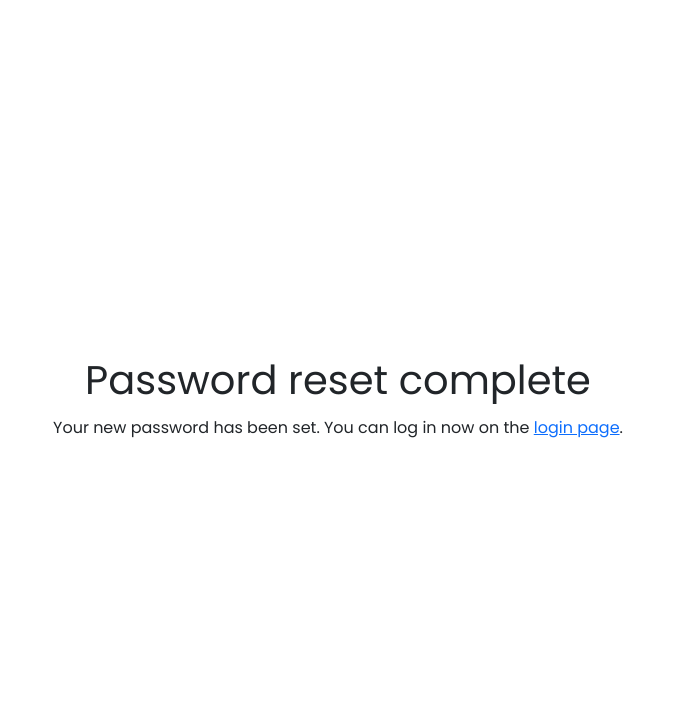
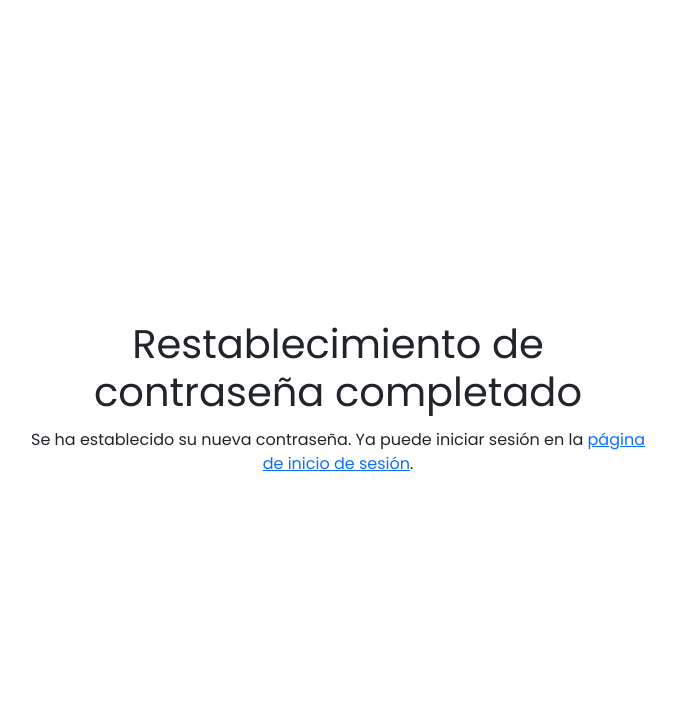
Before and after one commit to ICESI-PI1-2024A-3/ccsa-grupo-1, a Django app: page /accounts/reset_password_confirm/ in a window 1280 px wide. Shown: the top 720 px of the page, without its empty margins (302-977 px from the left). Run offline with Django 5.2, Linux system fonts and the light colour scheme.

```diff
--- a/AcademicProgrammingApplication/templates/login.html
+++ b/AcademicProgrammingApplication/templates/login.html
@@ -21,7 +21,7 @@ Login
         <button type="button" class="btn btn-primary">Ir a la página de inicio</button>
     </a>
     <a href="{% url 'logout' %}">
-        <button type="button" class="btn btn-warning">Cerrar sesión</button>
+        <button type="button" class="btn btn-secondary">Cerrar sesión</button>
     </a>
 </div>
 {% else %}
--- a/AcademicProgrammingApplication/templates/registration/password_reset_complete.html
+++ b/AcademicProgrammingApplication/templates/registration/password_reset_complete.html
@@ -10,7 +10,9 @@
 <link rel="stylesheet" href="https://cdn.jsdelivr.net/npm/bootstrap@5.3.3/dist/css/bootstrap.min.css">
 
 <div class="position-absolute top-50 start-50 translate-middle text-center">
-    <h1>Password reset complete</h1>
-    <div class="p-1">Your new password has been set. You can log in now on the <a href=" {% url 'login' %}">login page</a>.</div>
+    <h1>Restablecimiento de contraseña completado</h1>
+    <div class="p-1">Se ha establecido su nueva contraseña. Ya puede iniciar sesión en la <a href=" {% url 'login' %}">página
+        de inicio de sesión</a>.
+    </div>
 </div>
 {% endblock %}
```
